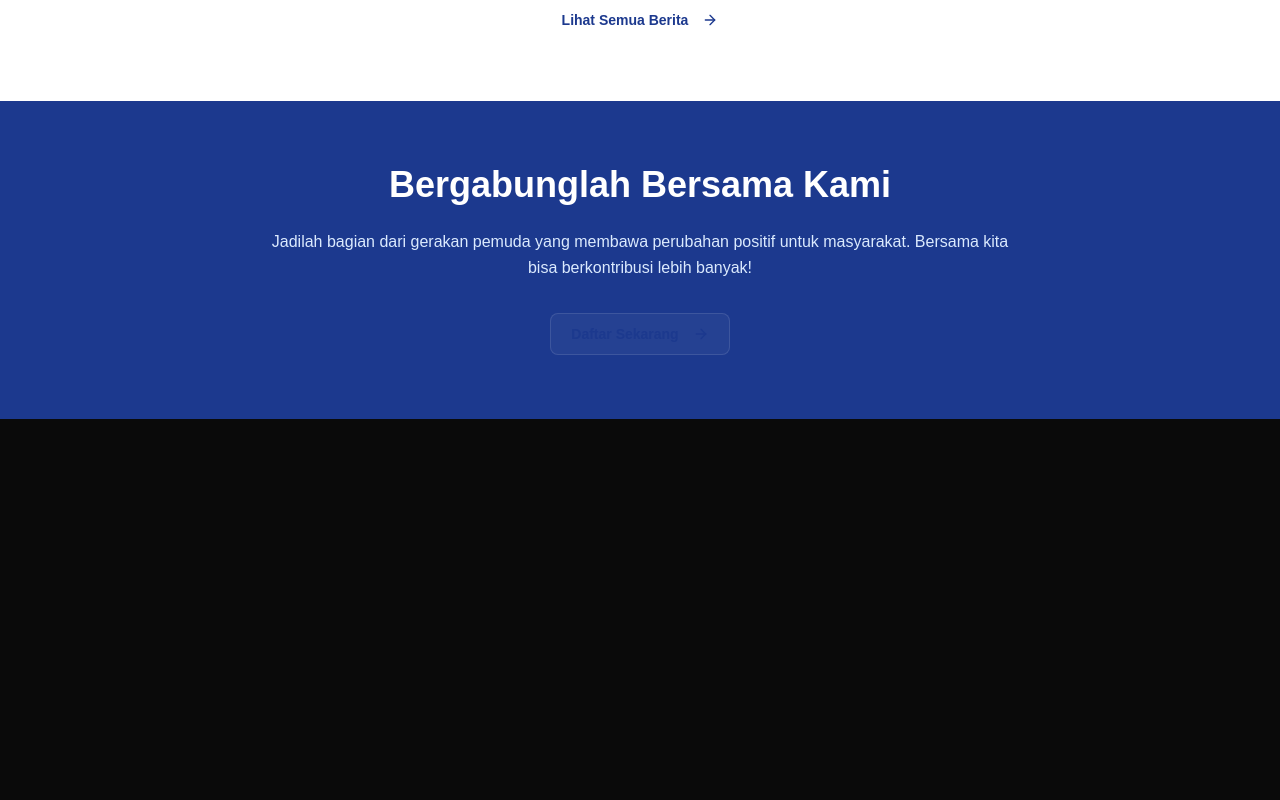
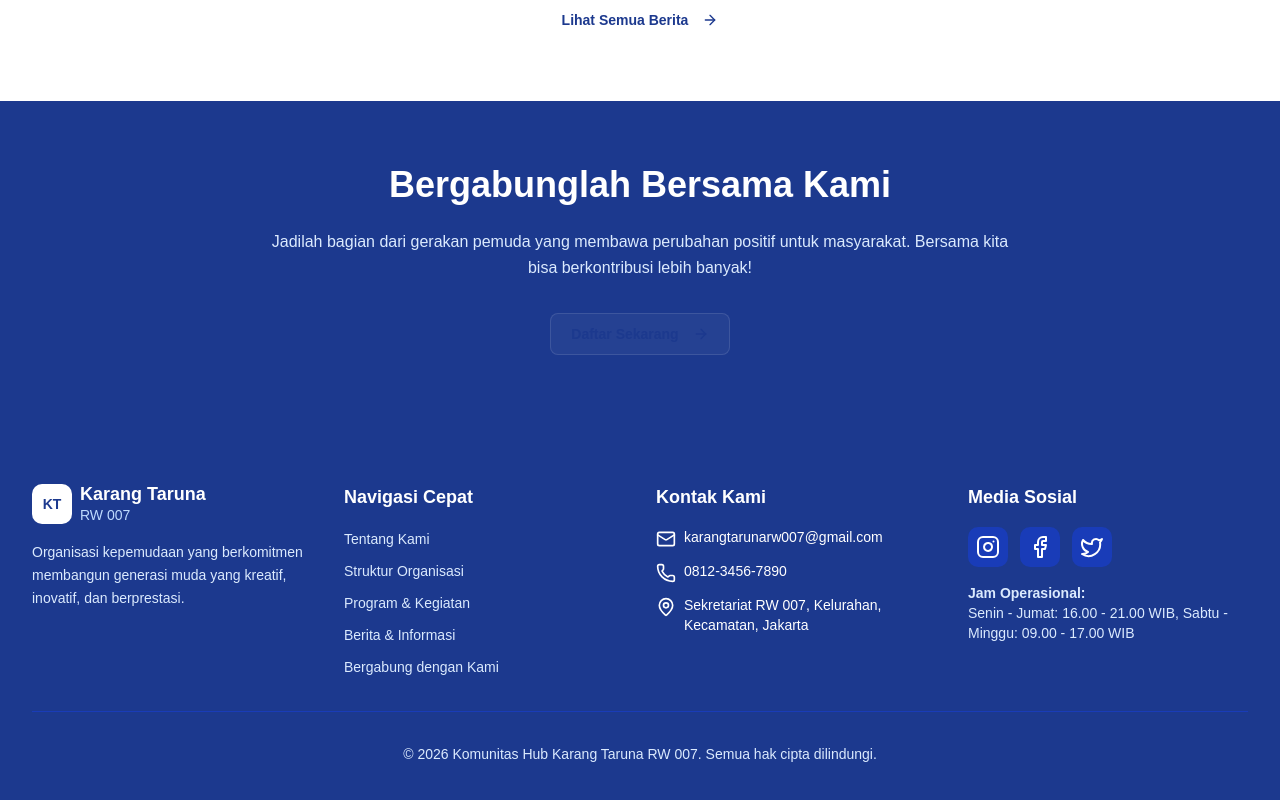
Before and after one commit to Farh4nHanz/kartar-rw-007, a React (Vite) app in the folder apps/web/: page / in a window 1280 px wide. Shown: the part 1862-2662 px from the top of the page. Before the commit the page ends 2281 px from the top, so only its background shows below. Built offline with nearby package versions, Linux system fonts and the light colour scheme.

Commit message:
feat(component): add footer component

```diff
--- /dev/null
+++ b/apps/web/src/components/footer.tsx
@@ -0,0 +1,106 @@
+import { Link } from "@tanstack/react-router";
+import { contactInfo } from "@/data/mock";
+
+const quickLinks = [
+	{ to: "/", label: "Tentang Kami" },
+	{ to: "/", label: "Struktur Organisasi" },
+	{ to: "/", label: "Program & Kegiatan" },
+	{ to: "/", label: "Berita & Informasi" },
+	{ to: "/", label: "Bergabung dengan Kami" },
+] as const;
+
+export default function Footer() {
+	return (
+		<footer className="h-fit w-full bg-blue-900 px-6 py-16 text-white lg:px-8">
+			<div className="grid grid-cols-1 gap-8 md:grid-cols-2 lg:grid-cols-4">
+				{/* About */}
+				<div className="flex flex-col">
+					<div className="mb-4 flex items-center space-x-2">
+						<div className="flex size-10 items-center justify-center rounded-lg bg-white font-bold text-blue-900 text-sm">
+							KT
+						</div>
+
+						<div className="flex flex-col">
+							<span className="font-bold text-lg leading-tight">
+								Karang Taruna
+							</span>
+							<span className="text-blue-200 text-sm">RW 007</span>
+						</div>
+					</div>
+
+					<p className="text-blue-100 text-sm leading-relaxed">
+						Organisasi kepemudaan yang berkomitmen membangun generasi muda yang
+						kreatif, inovatif, dan berprestasi.
+					</p>
+				</div>
+
+				{/* Quick Links */}
+				<nav className="flex flex-col" aria-label="Link cepat">
+					<h3 className="mb-4 font-bold text-lg">Navigasi Cepat</h3>
+					<ul className="space-y-2">
+						{quickLinks.map((item) => (
+							<li key={item.label}>
+								<Link
+									to={item.to}
+									className="text-blue-100 text-sm transition-colors duration-200 hover:text-white"
+								>
+									{item.label}
+								</Link>
+							</li>
+						))}
+					</ul>
+				</nav>
+
+				{/* Contact Info */}
+				<div className="flex flex-col">
+					<h3 className="mb-4 font-bold text-lg">Kontak Kami</h3>
+					<ul className="space-y-3">
+						{contactInfo.general
+							.filter((item) => {
+								const contact = ["Email", "Phone", "Address"];
+								return contact.includes(item.label);
+							})
+							.map((item) => (
+								<li key={item.label} className="flex items-start space-x-2">
+									<item.icon className="mt-0.5 size-5 shrink-0" />
+									<span className="text-sm">{item.value}</span>
+								</li>
+							))}
+					</ul>
+				</div>
+
+				{/* Social Media */}
+				<nav className="flex flex-col" aria-label="Social media">
+					<h3 className="mb-4 font-bold text-lg">Media Sosial</h3>
+					<ul className="flex space-x-3">
+						{contactInfo.socialMedia.map((item) => (
+							<Link
+								key={item.label}
+								to={item.link}
+								target="_blank"
+								rel="noopener noreferrer"
+								className="flex h-10 w-10 items-center justify-center rounded-lg bg-blue-800 transition-all duration-300 hover:bg-white hover:text-blue-900"
+							>
+								<item.icon />
+							</Link>
+						))}
+					</ul>
+
+					{/* Operational Hours */}
+					<p className="mt-4 flex flex-col text-blue-100 text-sm">
+						<strong>Jam Operasional:</strong>
+						{contactInfo.general.at(-1)?.value}
+					</p>
+				</nav>
+			</div>
+
+			{/* Copyright */}
+			<div className="mt-8 border-blue-800 border-t pt-8 text-center">
+				<p className="text-blue-100 text-sm">
+					&copy; {new Date().getFullYear()} Komunitas Hub Karang Taruna RW 007.
+					Semua hak cipta dilindungi.
+				</p>
+			</div>
+		</footer>
+	);
+}
--- a/apps/web/src/data/mock.ts
+++ b/apps/web/src/data/mock.ts
@@ -1,3 +1,14 @@
+import {
+	Clock,
+	Facebook,
+	Instagram,
+	Mail,
+	MapPin,
+	MessageSquareText,
+	Phone,
+	Twitter,
+} from "lucide-react";
+
 export const organizationInfo = {
 	name: "Karang Taruna RW 007",
 	tagline: "Membangun Generasi Muda yang Kreatif, Inovatif, dan Berprestasi",
@@ -126,3 +137,54 @@ export const news = [
 		image: null,
 	},
 ];
+
+export const contactInfo = {
+	general: [
+		{
+			label: "Email",
+			icon: Mail,
+			value: "karangtarunarw007@gmail.com",
+		},
+		{
+			label: "Phone",
+			icon: Phone,
+			value: "0812-3456-7890",
+		},
+		{
+			label: "WhatsApp",
+			icon: MessageSquareText,
+			value: "0812-3456-7890",
+		},
+		{
+			label: "Address",
+			icon: MapPin,
+			value: "Sekretariat RW 007, Kelurahan, Kecamatan, Jakarta",
+		},
+		{
+			label: "Operational Hours",
+			icon: Clock,
+			value:
+				"Senin - Jumat: 16.00 - 21.00 WIB, Sabtu - Minggu: 09.00 - 17.00 WIB",
+		},
+	],
+	socialMedia: [
+		{
+			label: "Instagram",
+			icon: Instagram,
+			value: "@karangtaruna_rw007",
+			link: "https://instagram.com/karangtaruna_rw007",
+		},
+		{
+			label: "Facebook",
+			icon: Facebook,
+			value: "Karang Taruna RW 007",
+			link: "https://facebook.com/karangtaruna_rw007",
+		},
+		{
+			label: "Twitter",
+			icon: Twitter,
+			value: "@kt_rw007",
+			link: "https://twitter.com/kt_rw007",
+		},
+	],
+};
--- a/apps/web/src/routes/__root.tsx
+++ b/apps/web/src/routes/__root.tsx
@@ -10,6 +10,7 @@ import { ThemeProvider } from "@/components/theme-provider";
 import { Toaster } from "@/components/ui/sonner";
 
 import "../index.css";
+import Footer from "@/components/footer";
 
 export type RouterAppContext = {};
 
@@ -44,9 +45,10 @@ function RootComponent() {
 				disableTransitionOnChange
 				storageKey="vite-ui-theme"
 			>
-				<div className="grid h-svh grid-rows-[auto_1fr]">
+				<div className="grid h-fit min-h-svh grid-rows-[auto_1fr_auto]">
 					<Header />
 					<Outlet />
+					<Footer />
 				</div>
 				<Toaster richColors />
 			</ThemeProvider>
```
